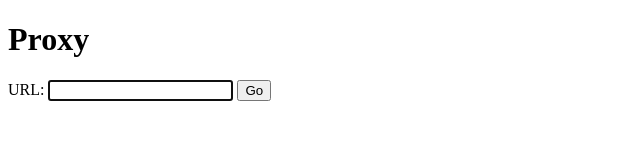
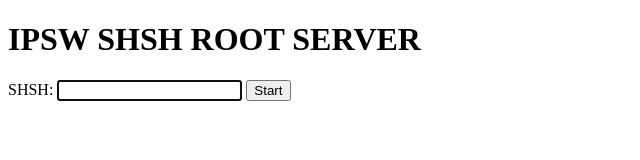
Before and after one commit to MisterGuy2013/IPSW-Server, a website: page public/index.html in a window 1280 px wide. Shown: the whole page, without its empty margins (0-640 px from the left). Drawn offline with Linux system fonts and the light colour scheme; a web font is replaced by a local one.

Commit message:
Update index.html

```diff
--- a/public/index.html
+++ b/public/index.html
@@ -1,7 +1,7 @@
 <!DOCTYPE html>
 <html>
 <head>
-  <title>Proxy</title>
+  <title>IPSW SHSH SERVER</title>
   <meta name="viewport" content="width=device-width, initial-scale=1">
   <!-- header font -->
   <link href="//fonts.googleapis.com/css?family=Orbitron" rel="stylesheet" type="text/css">
@@ -16,15 +16,15 @@
 
     <div class="main">
 
-      <h1>Proxy</h1>
+      <h1>IPSW SHSH ROOT SERVER</h1>
 
       <div id="error"></div>
 
       <form action="no-js" method="get" id="proxy-form">
         <p>
-          URL:
+          SHSH:
           <input type="text" id="url" name="url" autofocus="autofocus" />
-          <input type="submit" value="Go" />
+          <input type="submit" value="Start" />
         </p>
 
       </form>
```
